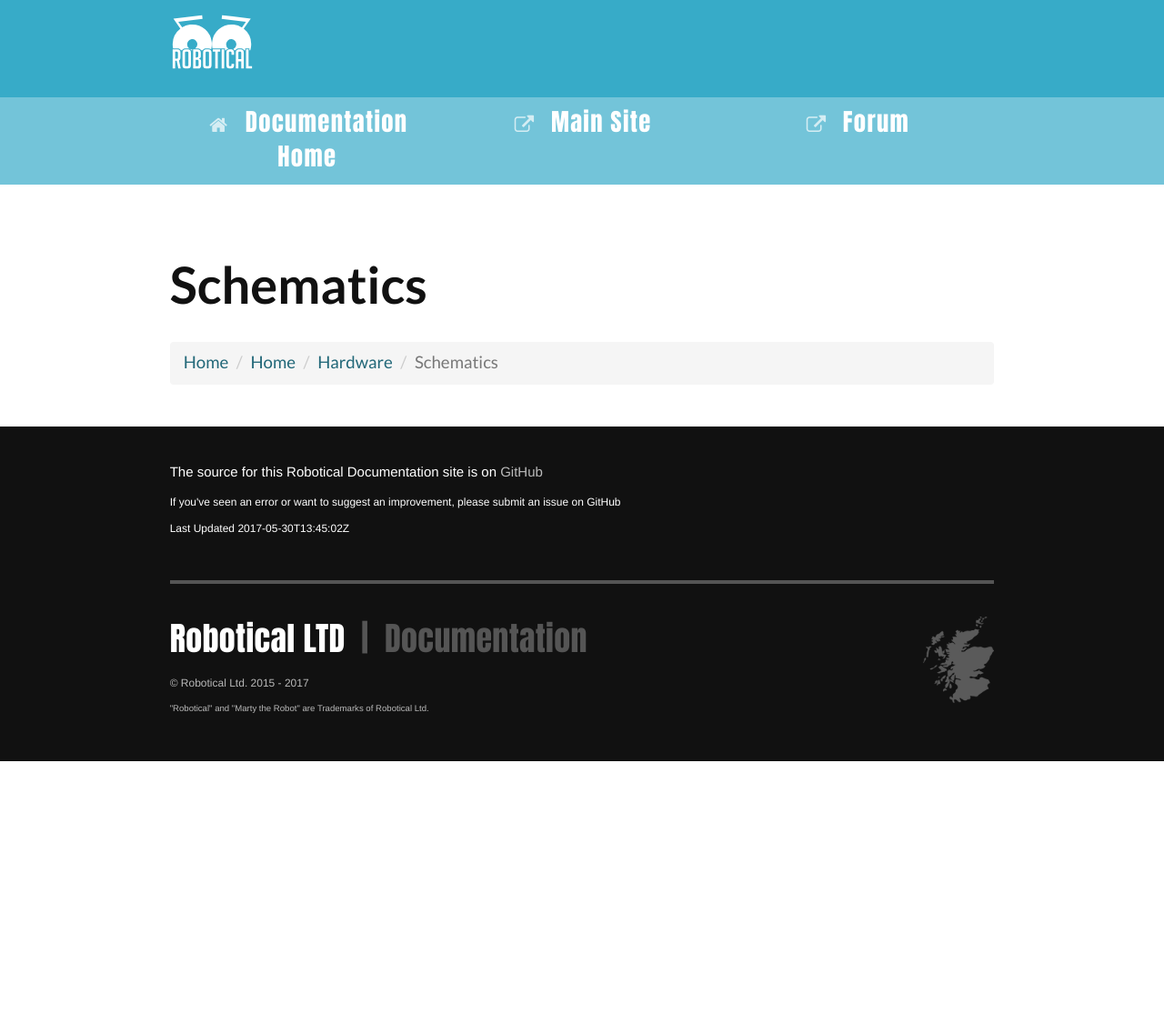
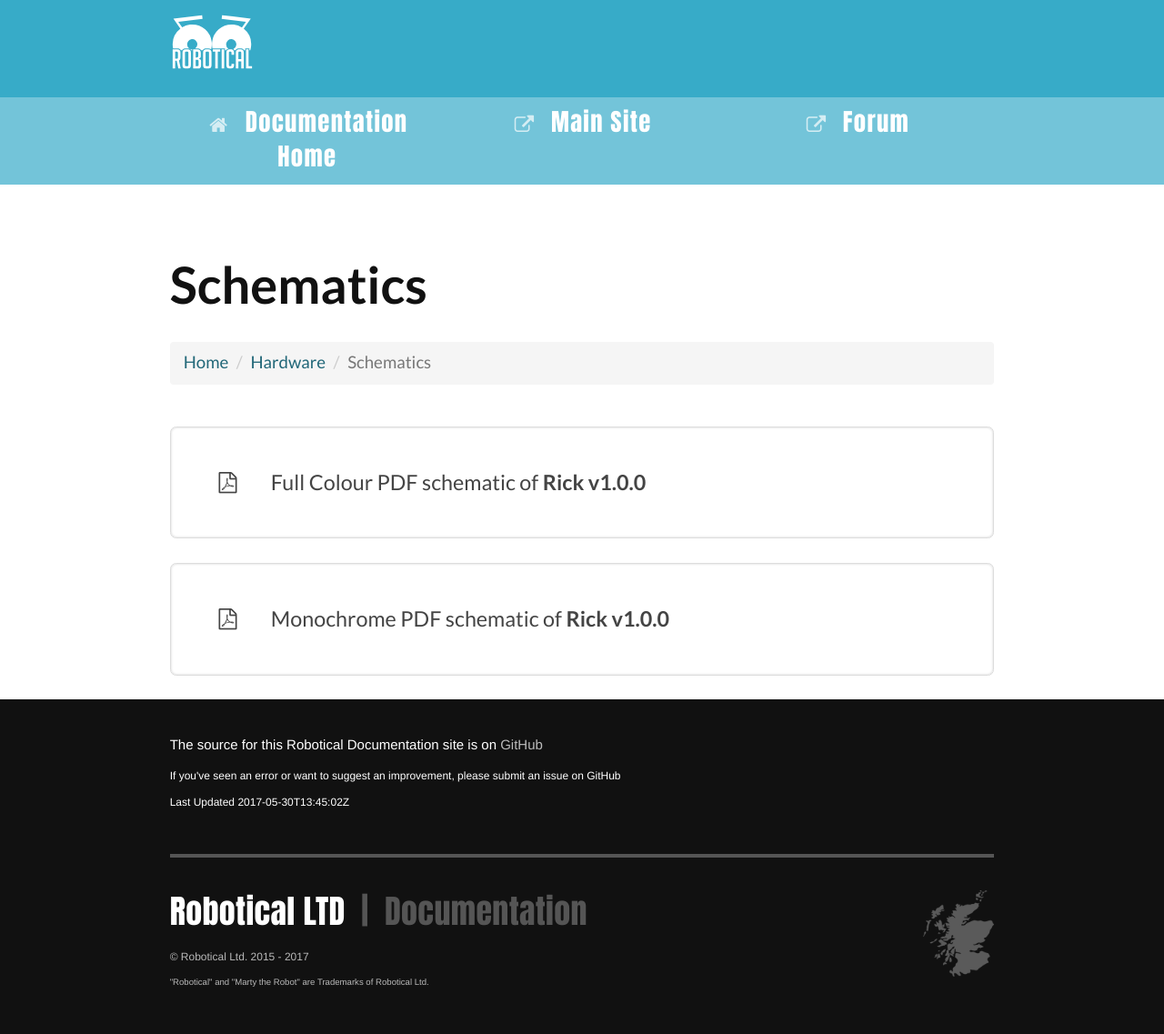
Before and after one commit to robotical/docs.robotical.io, a Jekyll site: the page built from hardware/schematics.html, in a window 1280 px wide. Shown: the whole page at 91% size. Built offline with Jekyll 4.4.1, drawn with Linux system fonts in a browser that asks for light colours; nearby versions of some CDN libraries; some web fonts are replaced; before the commit the page ends 900 px from its top, so only the background shows below that.

```diff
--- /dev/null
+++ b/hardware/schematics.html
@@ -0,0 +1,36 @@
+---
+title: Schematics
+layout: article
+breadcrumbs:
+ - name: 'Hardware'
+   url: '/hardware'
+---
+
+
+
+<br>
+<div class="well">
+  <p class="bitbigger">
+    <span class="spacer"></span>
+    <i class="fa fa-file-pdf-o fa-fw"></i>
+    <span class="spacer"></span>
+    <a href="{{ site.baseurl }}/img/rick-schematic-v1.0.0.pdf"
+       class="inherit" target=_blank>
+      Full Colour PDF schematic of <strong>Rick v1.0.0</strong>
+    </a>
+  </p>
+</div>
+
+
+<br>
+<div class="well">
+  <p class="bitbigger">
+    <span class="spacer"></span>
+    <i class="fa fa-file-pdf-o fa-fw"></i>
+    <span class="spacer"></span>
+    <a href="{{ site.baseurl }}/img/rick-schematic-v1.0.0-mono.pdf"
+       class="inherit" target=_blank>
+      Monochrome PDF schematic of <strong>Rick v1.0.0</strong>
+    </a>
+  </p>
+</div>
--- a/hardware/schematics.md
+++ /dev/null
@@ -1,9 +0,0 @@
----
-title: Schematics
-layout: article
-breadcrumbs:
- - name: Home
-   url: '/'
- - name: 'Hardware'
-   url: '/hardware'
----
```
Also changed, not shown: hardware/connections.md (+0 -2 lines), hardware/index.html (+12 -7 lines), hardware/specs.md (+3 -0 lines), index.html (+6 -1 lines), 2 other files.
